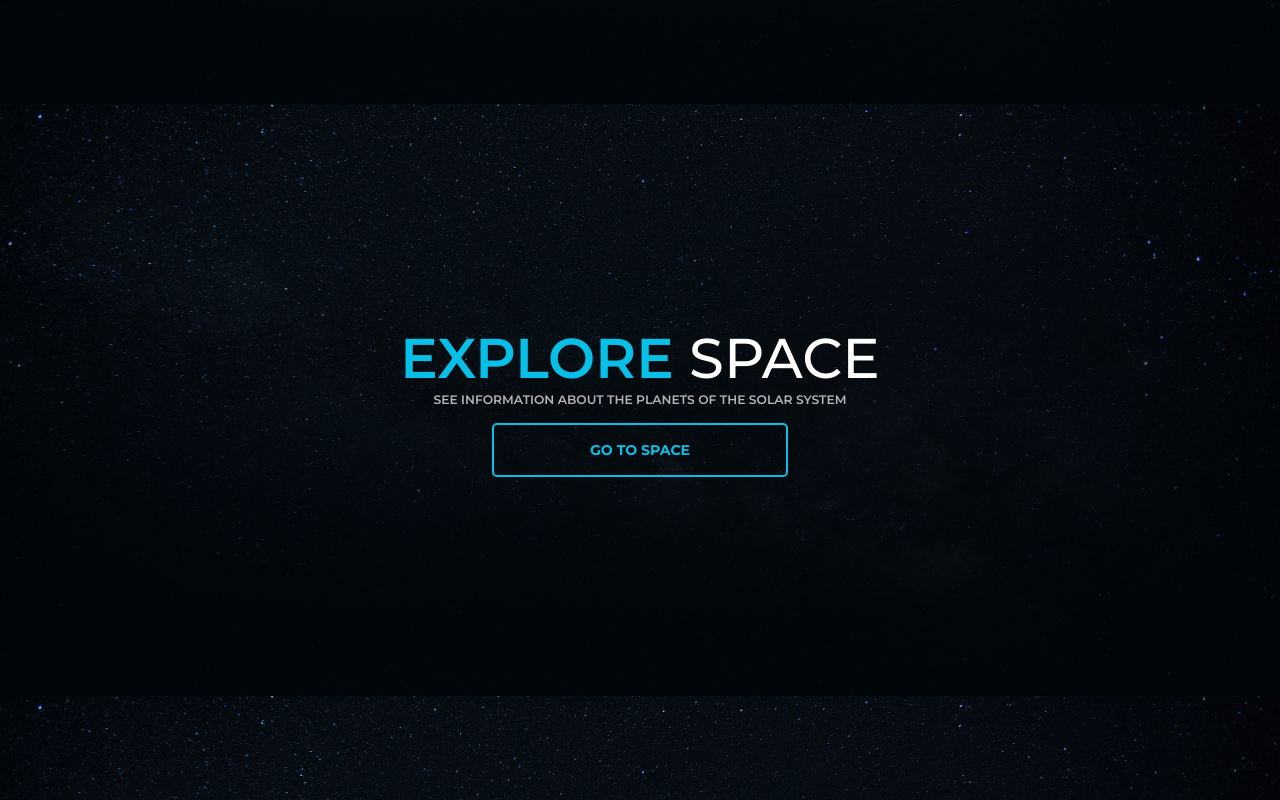
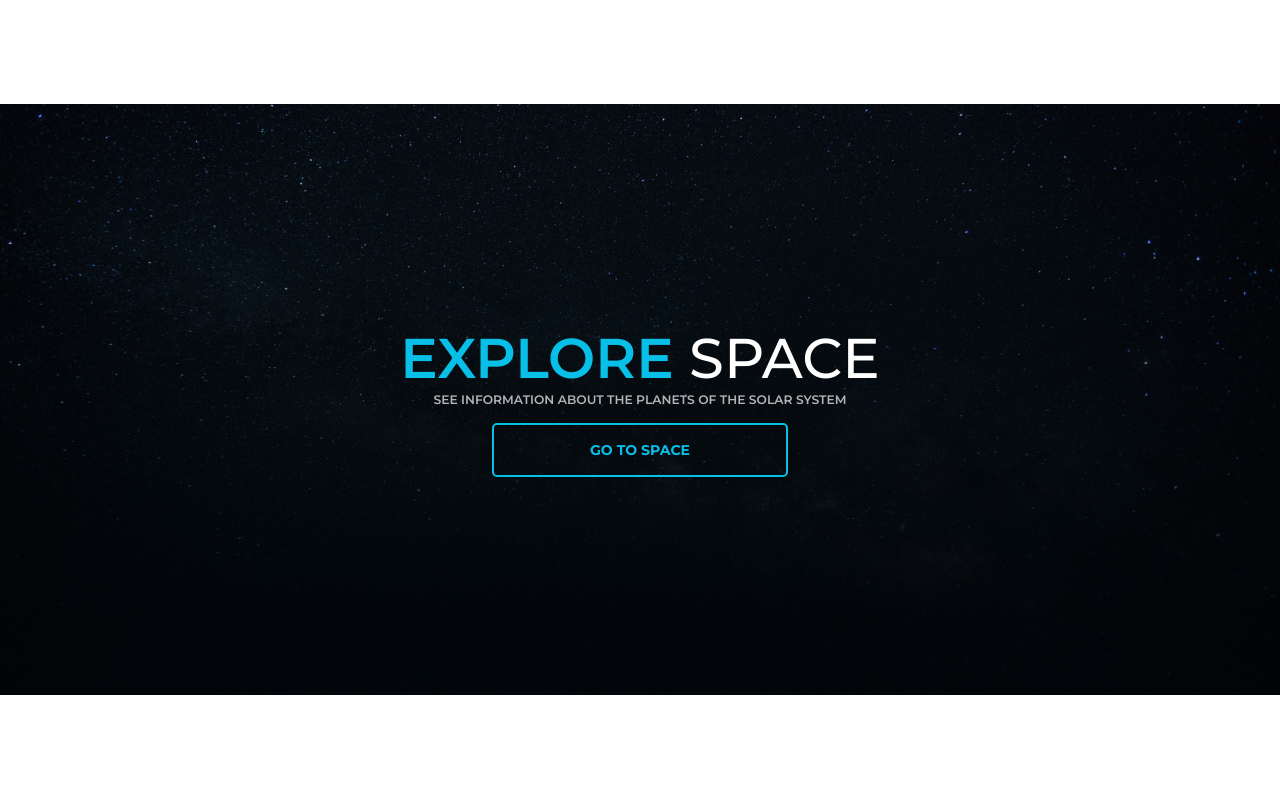
Before and after one commit to LuanMiqueias/explore-space, a Next.js app: page / in a window 1280 px wide. Built offline with nearby package versions, Linux system fonts and the light colour scheme.

Commit message:
Update globals.css

```diff
--- a/src/styles/globals.css
+++ b/src/styles/globals.css
@@ -29,7 +29,7 @@ body{
   color:var(--title);
   font-weight: var(--light);
 
-  background: url('/background.jpg') repeat center center / 100%;
+  background: url('/background.jpg') no-repeat center center / 100%;
   background-attachment: fixed;
 
   width: 100%;
```
